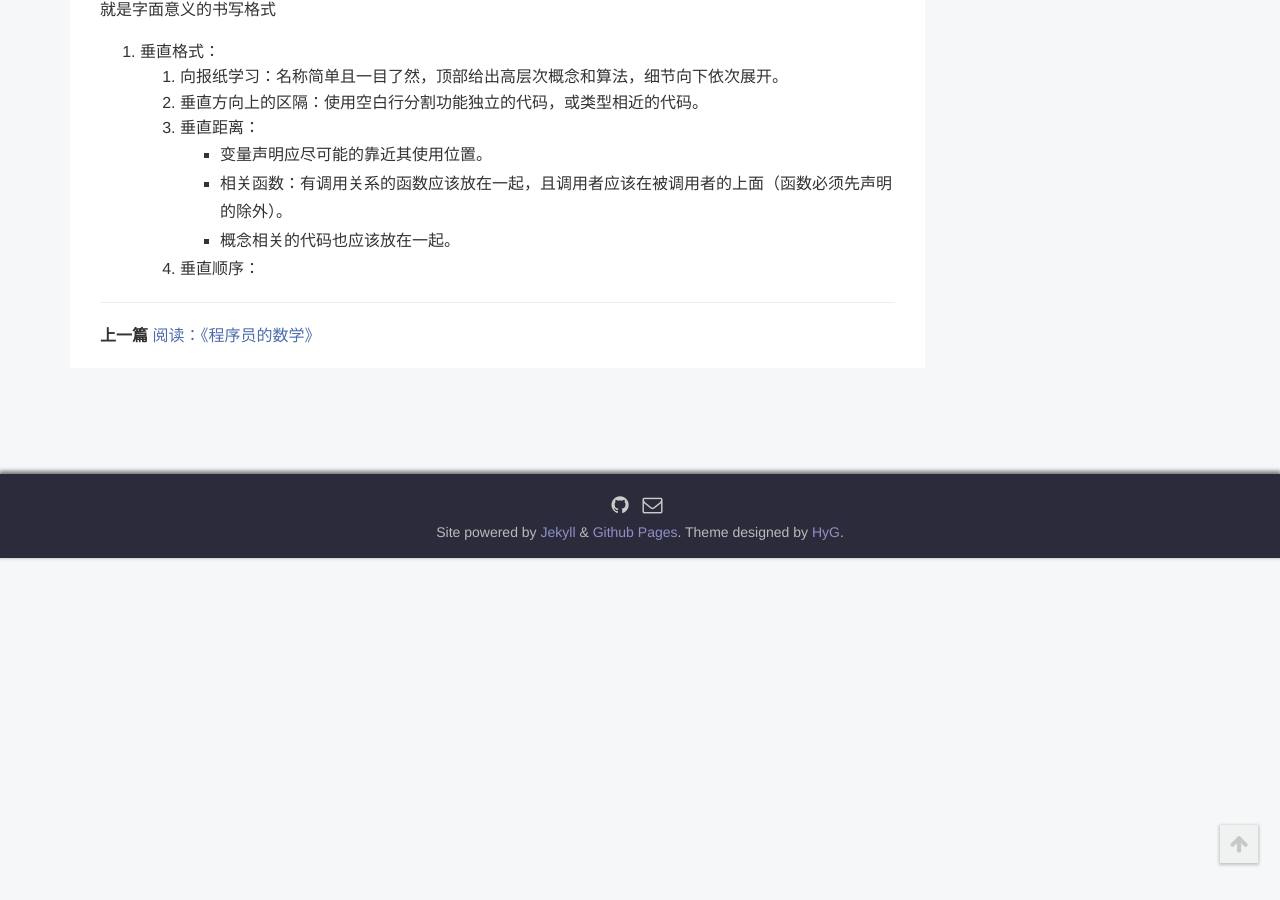
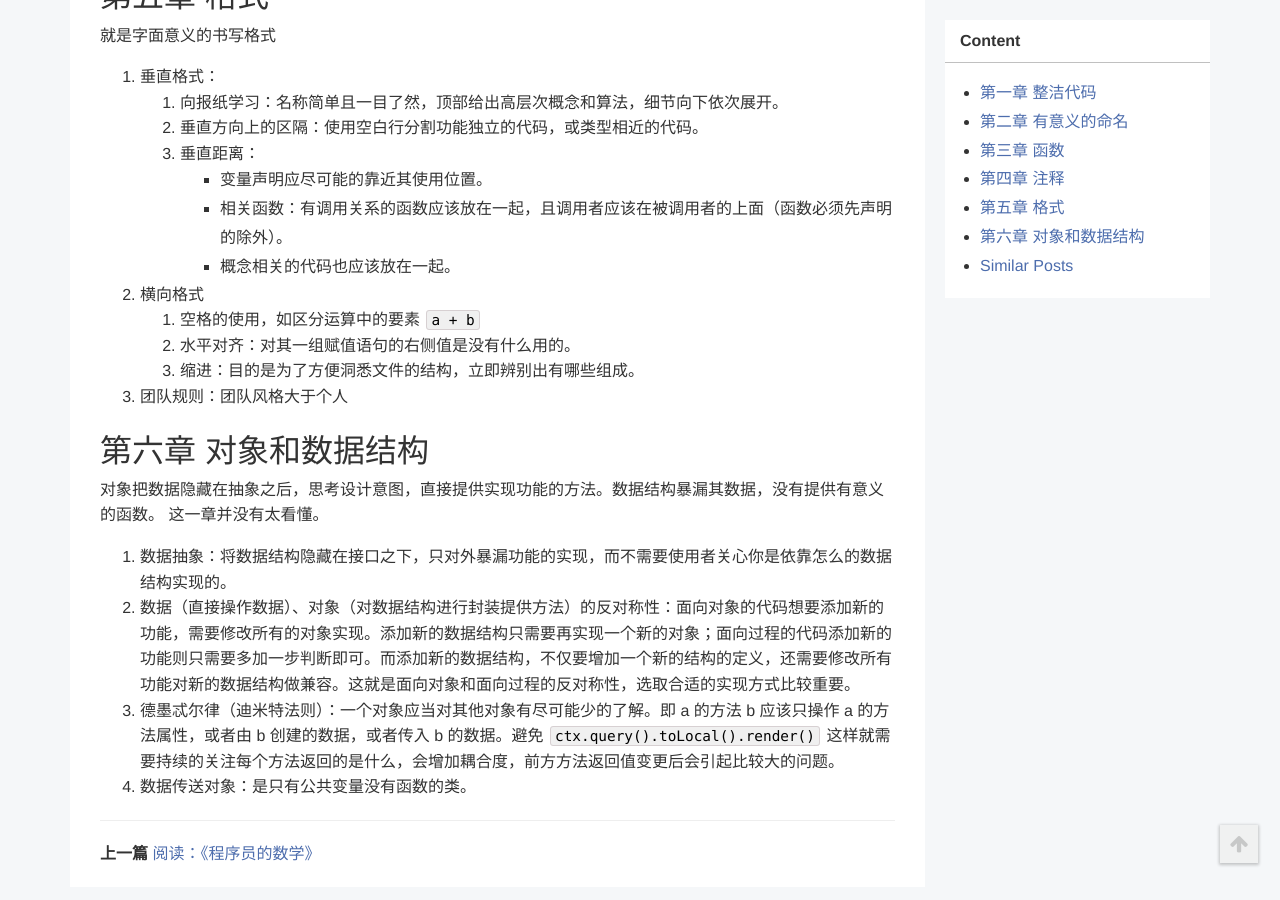
Before and after one commit to toBeTheLight/toBeTheLight.github.io, a Jekyll site: the page built from _posts/2018-09-24-《代码整洁之道》摘录.md, in a window 1280 px wide and 900 px high, scrolled down 2564 px. Built offline with Jekyll 4.4.1, drawn with Linux system fonts in a browser that asks for light colours; a style sheet for code colours, icons or effects is not loaded; before the commit the page ends 3122 px from its top, so only the background shows below that; some of the changed text lies outside the part shown.

Commit message:
feat: 第六章

```diff
--- a/_posts/2018-09-24-《代码整洁之道》摘录.md
+++ b/_posts/2018-09-24-《代码整洁之道》摘录.md
@@ -9,7 +9,7 @@
 * content
 {:toc}
 本书的主要内容是成为更好的程序员。如何在意代码。
-
+以JS程序员的角度去读这本书，已读部分摘录会有要点省略。
 
 
 
@@ -85,4 +85,19 @@
         * 变量声明应尽可能的靠近其使用位置。
         * 相关函数：有调用关系的函数应该放在一起，且调用者应该在被调用者的上面（函数必须先声明的除外）。
         * 概念相关的代码也应该放在一起。
-    4. 垂直顺序：
+2. 横向格式
+    1. 空格的使用，如区分运算中的要素 `a + b`
+    2. 水平对齐：对其一组赋值语句的右侧值是没有什么用的。
+    3. 缩进：目的是为了方便洞悉文件的结构，立即辨别出有哪些组成。
+3. 团队规则：团队风格大于个人
+
+# 第六章 对象和数据结构
+
+对象把数据隐藏在抽象之后，思考设计意图，直接提供实现功能的方法。数据结构暴漏其数据，没有提供有意义的函数。
+这一章并没有太看懂。
+
+1. 数据抽象：将数据结构隐藏在接口之下，只对外暴漏功能的实现，而不需要使用者关心你是依靠怎么的数据结构实现的。
+2. 数据（直接操作数据）、对象（对数据结构进行封装提供方法）的反对称性：面向对象的代码想要添加新的功能，需要修改所有的对象实现。添加新的数据结构只需要再实现一个新的对象；面向过程的代码添加新的功能则只需要多加一步判断即可。而添加新的数据结构，不仅要增加一个新的结构的定义，还需要修改所有功能对新的数据结构做兼容。这就是面向对象和面向过程的反对称性，选取合适的实现方式比较重要。
+3. 德墨忒尔律（迪米特法则）：一个对象应当对其他对象有尽可能少的了解。即
+a 的方法 b 应该只操作 a 的方法属性，或者由 b 创建的数据，或者传入 b 的数据。避免 `ctx.query().toLocal().render()` 这样就需要持续的关注每个方法返回的是什么，会增加耦合度，前方方法返回值变更后会引起比较大的问题。
+4. 数据传送对象：是只有公共变量没有函数的类。
```
